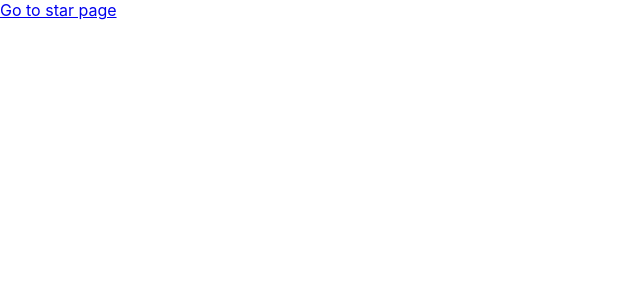
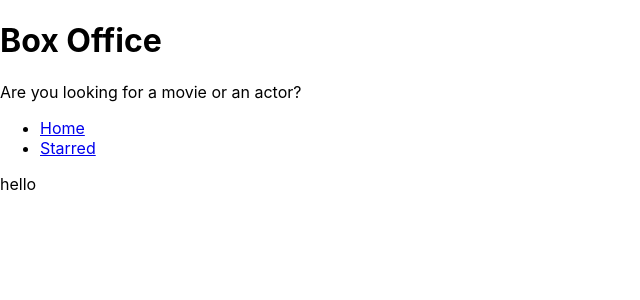
Before and after one commit to Tushyen-Gotmare/Box-office-app, a React (Create React App) app: page / in a window 1280 px wide. Shown: the top 300 px of the page, without its empty margins (0-640 px from the left). Built offline with nearby package versions, Linux system fonts and the light colour scheme.

Commit message:
added Navigation and title

```diff
--- a/src/App.jsx
+++ b/src/App.jsx
@@ -1,14 +1,18 @@
 import {BrowserRouter, Routes, Route} from 'react-router-dom'
 import Home from './pages/Home';
 import Starred from "./pages/Starred";
+import MainLayout from './components/MainLayout';
 
 function App() {
   return (
   <BrowserRouter>
   <Routes>
+   <Route element={<MainLayout/>}>
+      <Route path="/" element={<Home />}/>
+      <Route path="/starred" element={<Starred />}/>
+   </Route>
+   <Route path="*" element={<div>Page Not Found</div>}/>
 
-  <Route path="/" element={<Home />}/>
-  <Route path="/starred" element={<Starred />}/>
     {/* <Route path="/" element={<App />}>
       <Route index element={<Home />} />
       <Route path="teams" element={<Teams />}>
--- /dev/null
+++ b/src/components/AppTitle.jsx
@@ -0,0 +1,9 @@
+export default function AppTitle(props) {
+    const {title="Box Office", subTitle="Are you looking for a movie or an actor?"} = props;
+    return (
+      <div>
+        <h1>{title}</h1>
+        <p>{subTitle}</p>
+      </div>
+    );
+  }
--- /dev/null
+++ b/src/components/MainLayout.jsx
@@ -0,0 +1,17 @@
+import { Outlet } from "react-router-dom";
+import Navs from "./Navs";
+import AppTitle from "./AppTitle";
+const MainLayout = () => {
+  return (
+    <div>
+      <AppTitle/>
+      <Navs/>
+
+
+
+      <Outlet/>
+    </div>
+  )
+}
+
+export default MainLayout
--- /dev/null
+++ b/src/components/Navs.jsx
@@ -0,0 +1,28 @@
+import { Link } from "react-router-dom";
+
+const LINKS= [{
+ text:'Home',
+ to:'/',
+},
+
+{
+    text:"Starred",
+    to:"/starred",
+},
+];
+
+const Navs = () => {
+  return (
+    <div>
+      <ul>
+        {LINKS.map((item) => (
+            <li key={item.to}>
+                <Link to={item.to}>{item.text}</Link>
+            </li>
+        ))}
+      </ul>
+    </div>
+  )
+}
+
+export default Navs;
--- a/src/pages/Home.jsx
+++ b/src/pages/Home.jsx
@@ -1,9 +1,9 @@
-import { Link } from "react-router-dom";
+
 
 const Home = () => {
   return (
     <div>
-    <Link to="/starred">Go to star page</Link>
+    hello
     </div>
   )
 }
```
